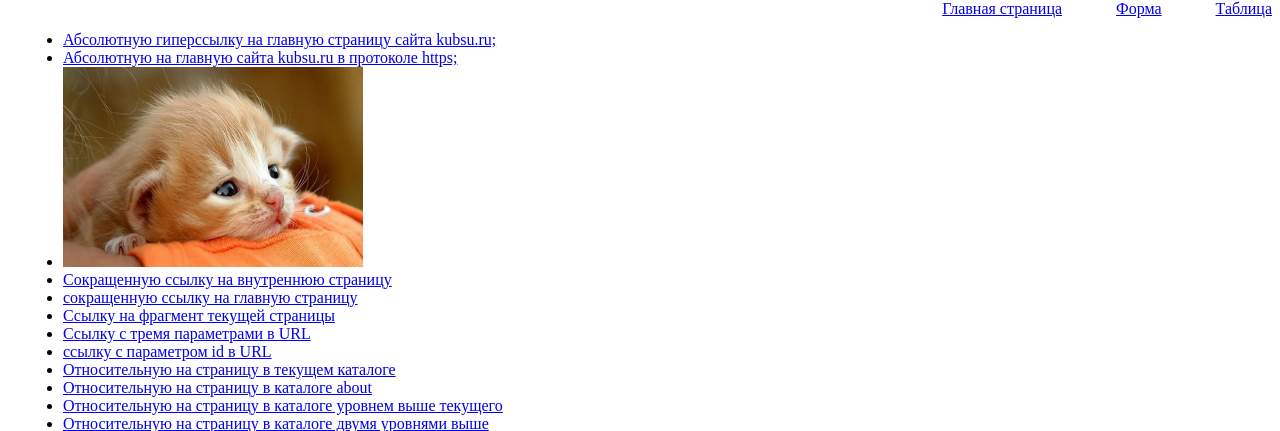
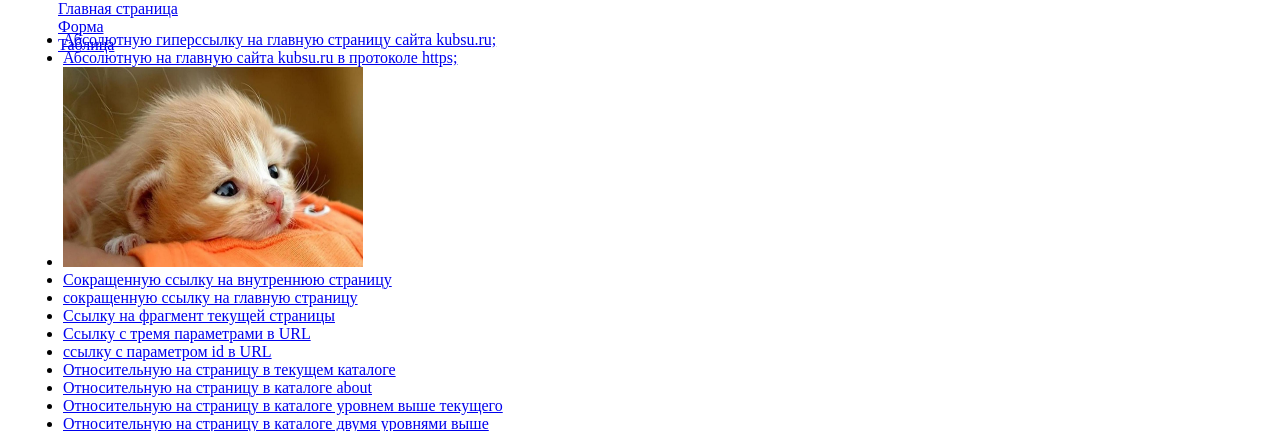
Before and after one commit to PavelReiman/PavelReiman.github.io, a PHP site: page /Tree_lessons/index.html in a window 1280 px wide. Shown: the part 118-549 px from the top of the page. Run offline with PHP 8.4, Linux system fonts and the light colour scheme.

Commit message:
Update style.css

```diff
--- a/Tree_lessons/style.css
+++ b/Tree_lessons/style.css
@@ -9,10 +9,12 @@
 	float: left;
 }
 .ull{
-	float: right;
-	margin: 0;
-	padding: 0;
+	float: left;
+	margin: auto;
+	padding: inherit;
 	list-style: none;
+	height: 0px;
+	width: 170px;
 }
 .ull li{
 	display: inline-block;
```
